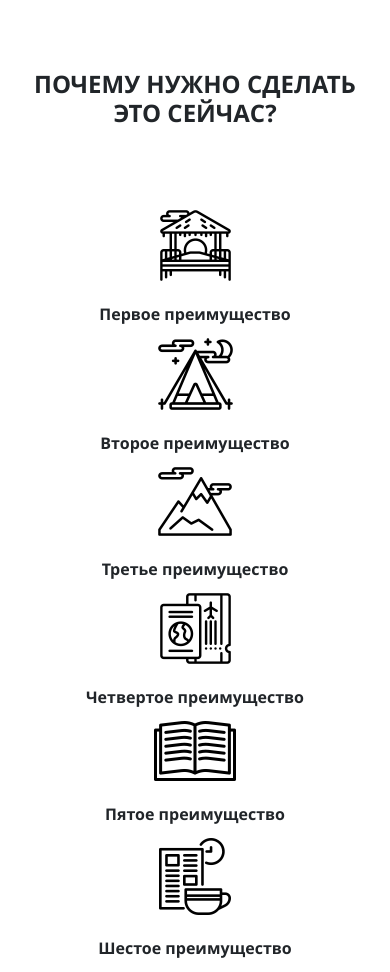
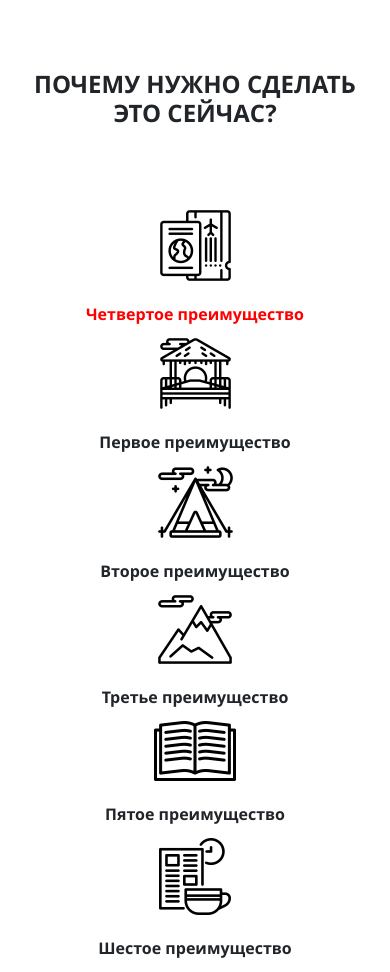
Before and after one commit to eleangelo0717/bootstrap, a plain HTML site: page index.html in a window 390 px wide. Drawn offline with nearby package versions, Linux system fonts and the light colour scheme.

Commit message:
на экране <567рх 4й элемент становиться 1

```diff
--- a/index.html
+++ b/index.html
@@ -8,9 +8,10 @@
     integrity="sha384-Vkoo8x4CGsO3+Hhxv8T/Q5PaXtkKtu6ug5TOeNV6gBiFeWPGFN9MuhOf23Q9Ifjh" crossorigin="anonymous">
   <link rel="stylesheet" href="style.css" type="text/css">
   <title>na bootstrap</title>
+
   <head>
+
   <body>
-
     <div class="container">
       <h1 class="title">Почему нужно сделать это сейчас?</h1>
       <div class="section">
@@ -20,7 +21,7 @@
             <p class="block-text">Первое
               преимущество</p>
           </div>
-          <div class="col-12 col-sm-12 col-md-6 col-lg-4 col-xl-2" >
+          <div class="col-12 col-sm-12 col-md-6 col-lg-4 col-xl-2">
             <img src="image/002.png" alt="">
             <p class="block-text">Второе
               преимущество</p>
@@ -30,7 +31,7 @@
             <p class="block-text">Третье
               преимущество</p>
           </div>
-          <div class="col-12 col-sm-12 col-md-6 col-lg-4 col-xl-2 ">
+          <div class="elem4 col-12 col-sm-12 col-md-6 col-lg-4 col-xl-2 ">
             <img src="image/004.png" alt="">
             <p class="block-text">Четвертое
               преимущество</p>
@@ -41,10 +42,10 @@
               преимущество</p>
           </div>
           <div class="col-12 col-sm-12 col-md-6 col-lg-4 col-xl-2 ">
+            <div class="block">
               <img src="image/006.png" alt="">
               <p class="block-text">Шестое
                 преимущество</p>
-
             </div>
           </div>
         </div><!-- /.sect -->
--- a/style.css
+++ b/style.css
@@ -22,3 +22,10 @@
     font-weight: bold;
 
 }
+
+ @media (max-width:567px) {
+ .elem4 {
+    color: red;
+    order: -1;
+}
+ }
```
Lines whose indentation alone changed are shown as unchanged.
